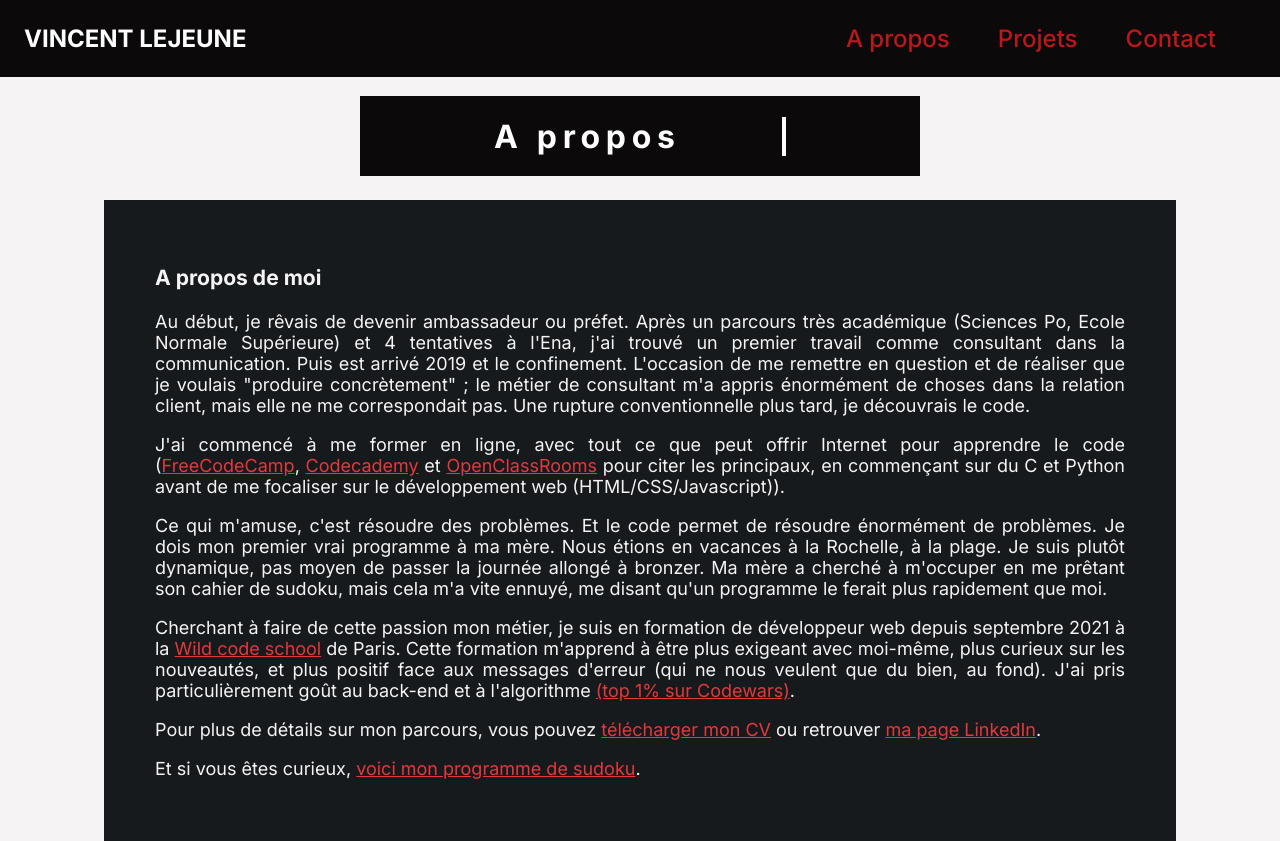
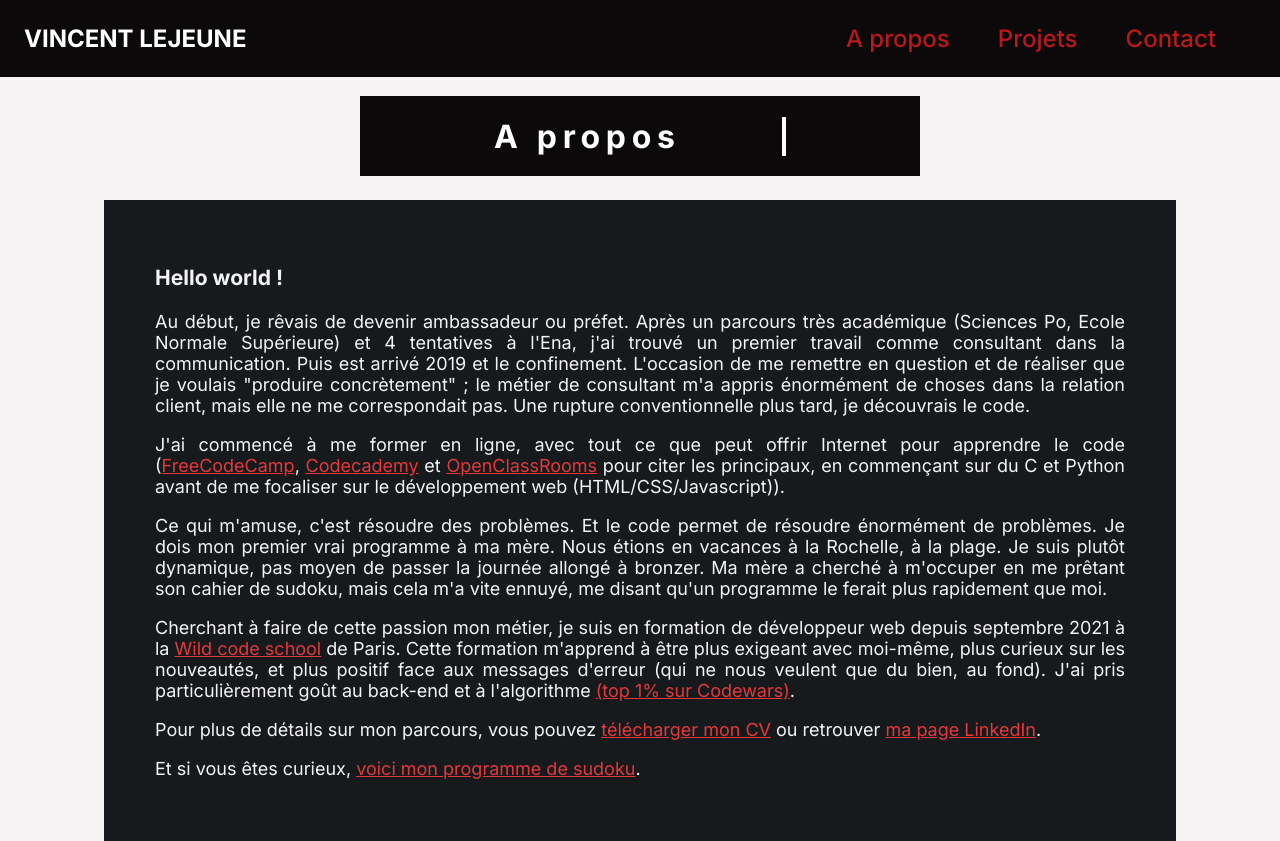
Before and after one commit to VincentCMLejeune/Portfolio, a React (Create React App) app in the folder portfolio/: page /about in a window 1280 px wide. Built offline with nearby package versions, Linux system fonts and the light colour scheme.

Commit message:
Content fix

```diff
--- a/portfolio/src/components/introduction/Introduction.jsx
+++ b/portfolio/src/components/introduction/Introduction.jsx
@@ -5,7 +5,7 @@ import CV from "../../assets/CVVincentLEJEUNE.pdf";
 export default function Introduction() {
   return (
     <div className={styles.introduction}>
-      <h3>A propos de moi</h3>
+      <h3>Hello world !</h3>
       <p>
         Au début, je rêvais de devenir ambassadeur ou préfet. Après un parcours
         très académique (Sciences Po, Ecole Normale Supérieure) et 4 tentatives
```
